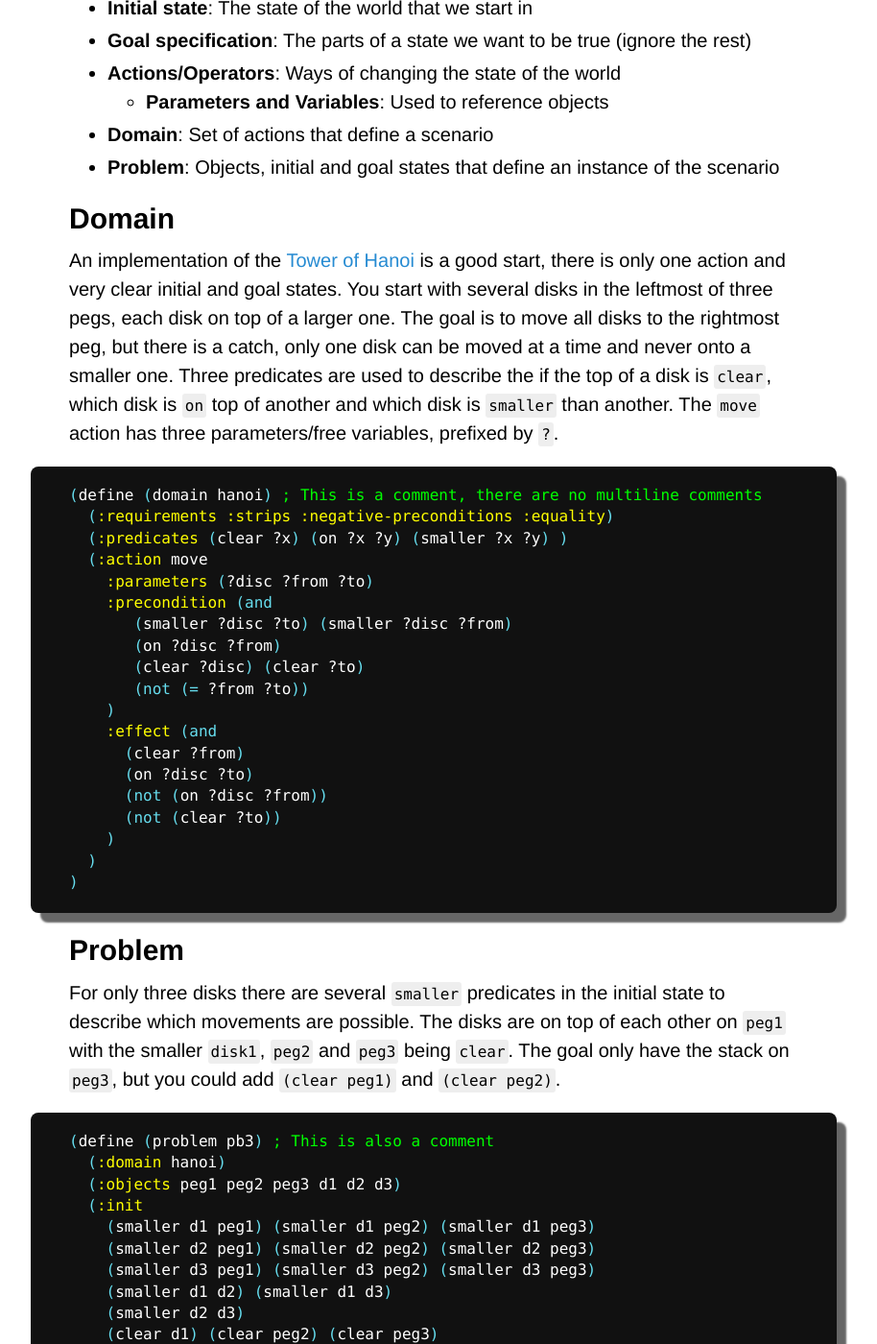
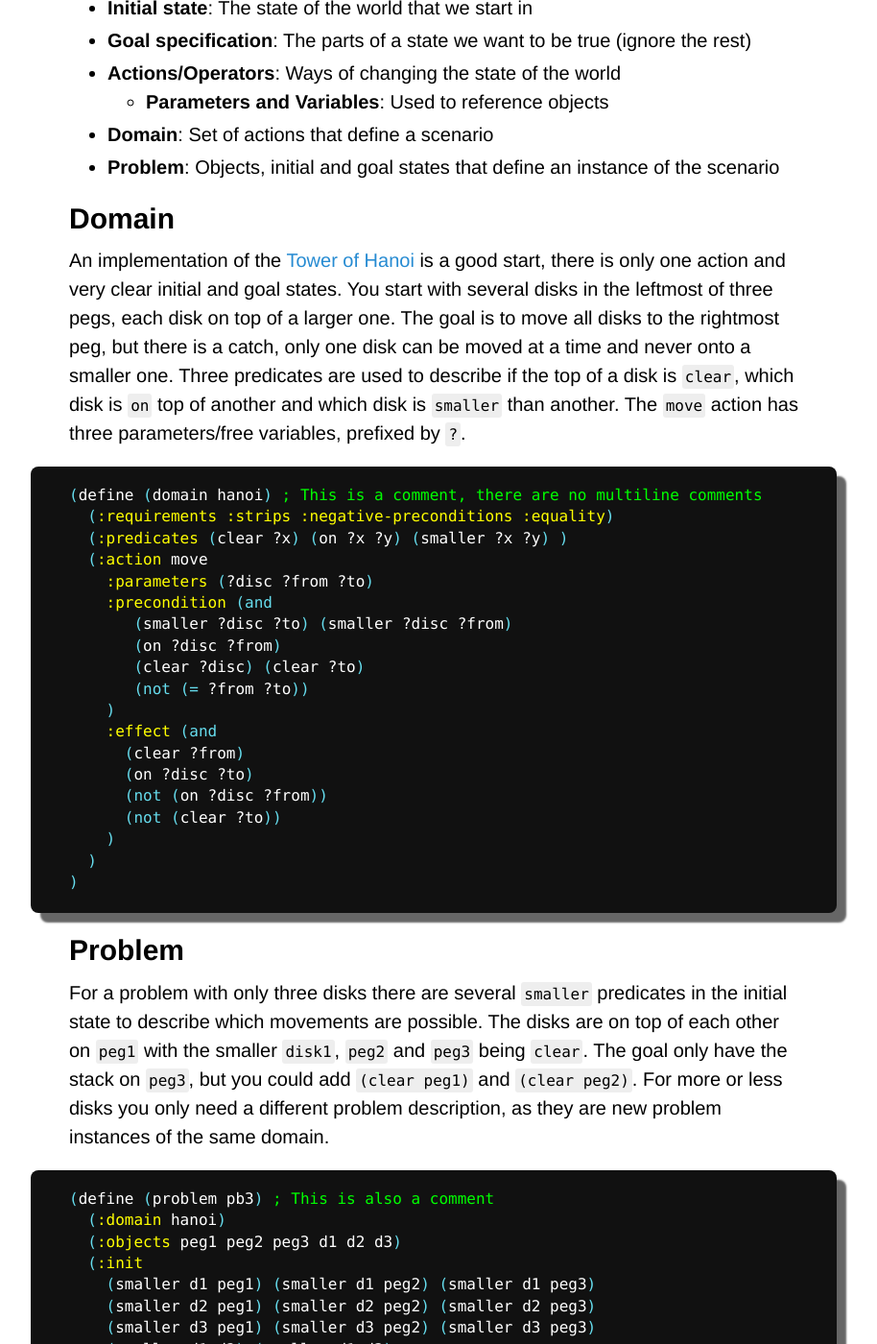
Before and after one commit to Maumagnaguagno/maumagnaguagno.github.io, a Jekyll site: the page built from pddl.md, in a window 1280 px wide and 1400 px high, scrolled down 867 px. Shown: the whole window at 96% size, without its empty margins (188-1102 px from the left). Built offline with Jekyll 4.4.1, drawn with Linux system fonts in a browser that asks for light colours; our own code applies the rules of GitHub Pages for plain Markdown files.

Commit message:
Improve PDDL Domain and Problem sections

````diff
--- a/pddl.md
+++ b/pddl.md
@@ -60,9 +60,10 @@ The ``move`` action has three parameters/free variables, prefixed by ``?``.
 ```
 
 ## Problem
-For only three disks there are several ``smaller`` predicates in the initial state to describe which movements are possible.
+For a problem with only three disks there are several ``smaller`` predicates in the initial state to describe which movements are possible.
 The disks are on top of each other on ``peg1`` with the smaller ``disk1``, ``peg2`` and ``peg3`` being ``clear``.
 The goal only have the stack on ``peg3``, but you could add ``(clear peg1)`` and ``(clear peg2)``.
+For more or less disks you only need a different problem description, as they are new problem instances of the same domain.
 
 ```elisp
 (define (problem pb3) ; This is also a comment
````
Also changed, not shown: other parts of pddl.md (+1 -1 lines).
